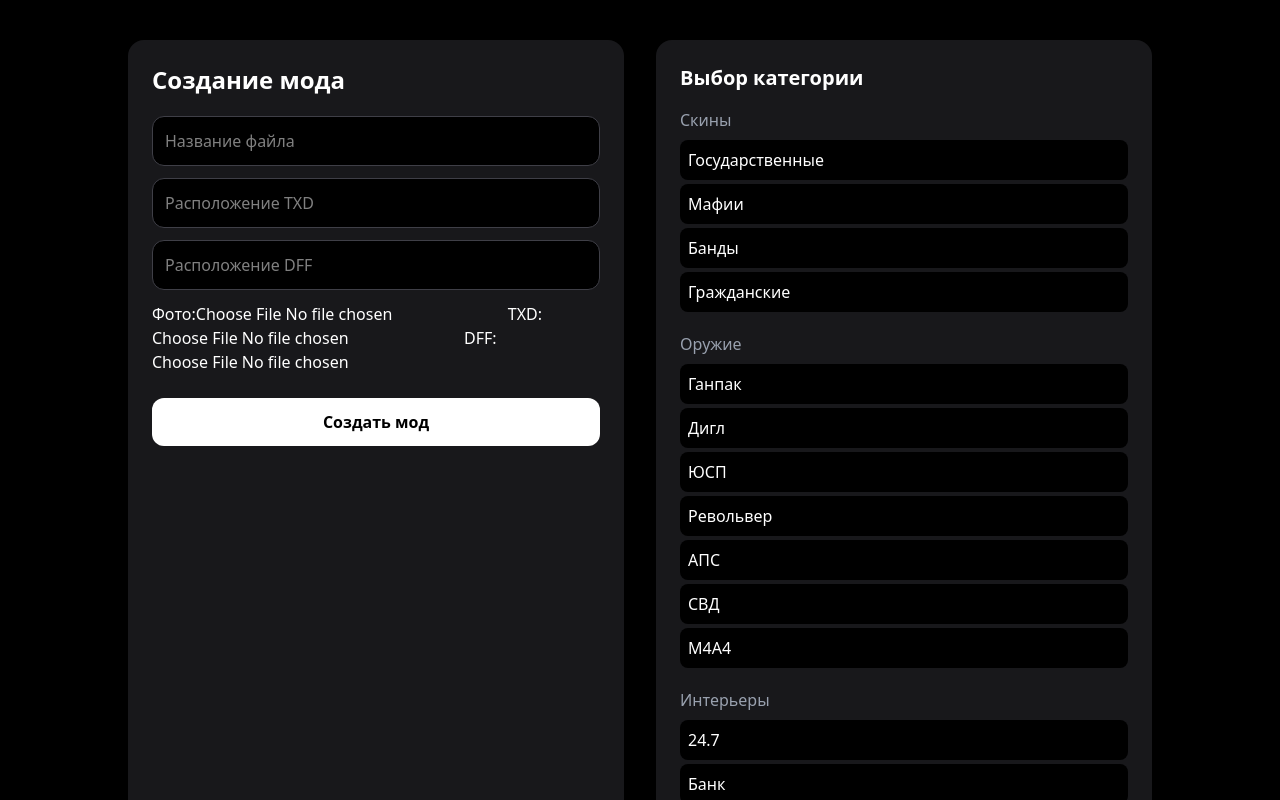
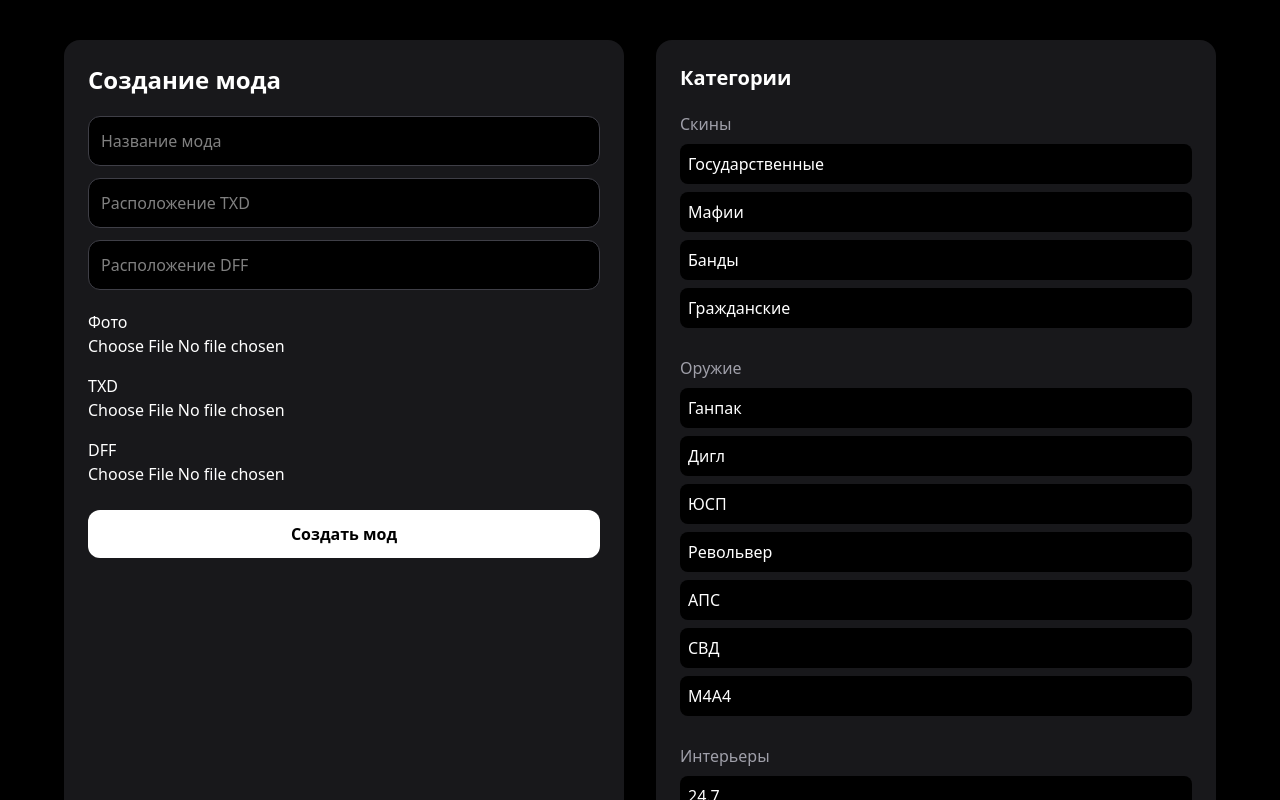
Before and after one commit to danilbelousov758-cloud/mazepov-store, a Next.js app: page /mods/create in a window 1280 px wide. Built offline with nearby package versions, Linux system fonts and the light colour scheme.

Commit message:
update mods page

```diff
--- a/app/mods/create/page.tsx
+++ b/app/mods/create/page.tsx
@@ -5,55 +5,51 @@ import { useRouter } from "next/navigation";
 
 
 type Category = {
-    name:string;
-    items:string[];
+    name: string;
+    items: string[];
 };
 
 
 
-export default function CreateModPage(){
+export default function CreateModPage() {
 
 
     const router = useRouter();
 
 
-    const [title,setTitle] =
+    const [title, setTitle] =
         useState("");
 
-    const [category,setCategory] =
+    const [category, setCategory] =
+        useState("");
+
+    const [txdPath, setTxdPath] =
+        useState("");
+
+    const [dffPath, setDffPath] =
         useState("");
 
 
-    const [txdPath,setTxdPath] =
-        useState("");
-
-    const [dffPath,setDffPath] =
-        useState("");
-
-
-
-    const [image,setImage] =
+    const [image, setImage] =
         useState<File | null>(null);
 
-    const [txd,setTxd] =
+    const [txd, setTxd] =
         useState<File | null>(null);
 
-    const [dff,setDff] =
+    const [dff, setDff] =
         useState<File | null>(null);
 
 
-
-    const [loading,setLoading] =
+    const [loading, setLoading] =
         useState(false);
 
 
 
-    const categories:Category[] = [
-
+    const categories: Category[] = [
 
         {
-            name:"Скины",
-            items:[
+            name: "Скины",
+            items: [
                 "Государственные",
                 "Мафии",
                 "Банды",
@@ -63,8 +59,8 @@ export default function CreateModPage(){
 
 
         {
-            name:"Оружие",
-            items:[
+            name: "Оружие",
+            items: [
                 "Ганпак",
                 "Дигл",
                 "ЮСП",
@@ -77,8 +73,8 @@ export default function CreateModPage(){
 
 
         {
-            name:"Интерьеры",
-            items:[
+            name: "Интерьеры",
+            items: [
                 "24.7",
                 "Банк",
                 "Особняк",
@@ -88,14 +84,13 @@ export default function CreateModPage(){
 
 
         {
-            name:"Карты",
-            items:[
+            name: "Карты",
+            items: [
                 "Города",
                 "Здания",
                 "Дороги"
             ]
         }
-
 
     ];
 
@@ -104,32 +99,34 @@ export default function CreateModPage(){
 
 
     async function uploadToB2(
-        file:File,
-        folder:string
-    ){
+        file: File,
+        folder: string
+    ) {
 
 
-        const res =
+        const response =
             await fetch(
                 "/api/mods/upload-url",
                 {
 
-                    method:"POST",
+                    method: "POST",
 
-                    headers:{
+                    headers: {
+
                         "Content-Type":
                             "application/json"
+
                     },
 
 
-                    body:
-                    JSON.stringify({
+                    body: JSON.stringify({
 
                         filename:
-                        `${folder}/${file.name}`,
+                            `${folder}/${Date.now()}-${file.name}`,
 
                         type:
-                        file.type
+                            file.type ||
+                            "application/octet-stream"
 
                     })
 
@@ -138,27 +135,51 @@ export default function CreateModPage(){
 
 
 
-        const data =
-            await res.json();
+        if (!response.ok) {
+
+            throw new Error(
+                "Ошибка получения ссылки B2"
+            );
+
+        }
 
 
 
+        const data =
+            await response.json();
+
+
+
+        const upload =
             await fetch(
                 data.url,
                 {
 
-                method:"PUT",
+                    method: "PUT",
 
-                headers:{
+                    headers: {
+
                         "Content-Type":
-                    file.type
+                            file.type ||
+                            "application/octet-stream"
+
                     },
 
 
-                body:file
+                    body: file
 
                 }
             );
+
+
+
+        if (!upload.ok) {
+
+            throw new Error(
+                "Ошибка загрузки файла B2"
+            );
+
+        }
 
 
 
@@ -170,16 +191,20 @@ export default function CreateModPage(){
 
 
 
-    async function createMod(){
 
 
-        if(
+    async function createMod() {
+
+
+        if (
+
             !title ||
             !category ||
             !image ||
             !txd ||
             !dff
-        ){
+
+        ) {
 
             alert(
                 "Заполните все поля"
@@ -195,7 +220,7 @@ export default function CreateModPage(){
 
 
 
-        try{
+        try {
 
 
             const imageKey =
@@ -205,11 +230,13 @@ export default function CreateModPage(){
                 );
 
 
+
             const txdKey =
                 await uploadToB2(
                     txd,
                     "txd"
                 );
+
 
 
             const dffKey =
@@ -227,29 +254,34 @@ export default function CreateModPage(){
                     "/api/mods/create",
                     {
 
-                        method:"POST",
+                        method: "POST",
 
-                        headers:{
+                        headers: {
+
                             "Content-Type":
                                 "application/json"
+
                         },
 
 
-                        body:
-                        JSON.stringify({
+                        body: JSON.stringify({
 
                             title,
 
                             category,
 
+
                             image:
                                 `${process.env.NEXT_PUBLIC_B2_URL}/${imageKey}`,
+
 
                             txd:
                                 `${process.env.NEXT_PUBLIC_B2_URL}/${txdKey}`,
 
+
                             dff:
                                 `${process.env.NEXT_PUBLIC_B2_URL}/${dffKey}`,
+
 
                             txdPath,
 
@@ -262,15 +294,19 @@ export default function CreateModPage(){
 
 
 
+
+
             const result =
                 await response.json();
 
 
 
-            if(result.success){
+
+            if (result.success) {
+
 
                 alert(
-                    "Мод создан"
+                    "Мод успешно создан"
                 );
 
 
@@ -278,18 +314,25 @@ export default function CreateModPage(){
                     "/mods"
                 );
 
+
             }
-            else{
+            else {
+
 
                 alert(
-                    result.error
+                    result.error ||
+                    "Ошибка создания"
                 );
+
 
             }
 
 
+
+
         }
-        catch(error){
+        catch(error) {
+
 
             console.error(
                 error
@@ -297,16 +340,19 @@ export default function CreateModPage(){
 
 
             alert(
-                "Ошибка загрузки"
+                "Ошибка загрузки мода"
             );
 
+
         }
+
 
 
         setLoading(false);
 
 
     }
+
 
 
 
@@ -327,10 +373,10 @@ export default function CreateModPage(){
 
             <div
                 className="
-            max-w-5xl
+                max-w-6xl
                 mx-auto
                 grid
-            grid-cols-2
+                md:grid-cols-2
                 gap-8
                 "
             >
@@ -340,8 +386,8 @@ export default function CreateModPage(){
                 <section
                     className="
                     bg-zinc-900
+                    rounded-2xl
                     p-6
-                rounded-2xl
                     "
                 >
 
@@ -367,17 +413,18 @@ export default function CreateModPage(){
                         bg-black
                         border
                         border-zinc-700
+                        rounded-xl
                         p-3
-                    rounded-xl
                         mb-3
                         "
 
-                    placeholder="Название файла"
+                        placeholder="Название мода"
 
                         value={title}
 
                         onChange={
-                        e=>setTitle(
+                            e =>
+                                setTitle(
                                     e.target.value
                                 )
                         }
@@ -394,8 +441,8 @@ export default function CreateModPage(){
                         bg-black
                         border
                         border-zinc-700
+                        rounded-xl
                         p-3
-                    rounded-xl
                         mb-3
                         "
 
@@ -404,7 +451,8 @@ export default function CreateModPage(){
                         value={txdPath}
 
                         onChange={
-                        e=>setTxdPath(
+                            e =>
+                                setTxdPath(
                                     e.target.value
                                 )
                         }
@@ -421,9 +469,9 @@ export default function CreateModPage(){
                         bg-black
                         border
                         border-zinc-700
+                        rounded-xl
                         p-3
-                    rounded-xl
-                    mb-3
+                        mb-5
                         "
 
                         placeholder="Расположение DFF"
@@ -431,7 +479,8 @@ export default function CreateModPage(){
                         value={dffPath}
 
                         onChange={
-                        e=>setDffPath(
+                            e =>
+                                setDffPath(
                                     e.target.value
                                 )
                         }
@@ -442,57 +491,51 @@ export default function CreateModPage(){
 
 
 
-                    <label>
-                    Фото:
+                    <p>Фото</p>
 
                     <input
                         type="file"
                         onChange={
-                        e=>
+                            e =>
                                 setImage(
                                     e.target.files?.[0] || null
                                 )
                         }
                     />
 
-                    </label>
 
 
-
-
-                    <label>
-                    TXD:
+                    <p className="mt-4">
+                        TXD
+                    </p>
 
                     <input
                         type="file"
                         onChange={
-                        e=>
+                            e =>
                                 setTxd(
                                     e.target.files?.[0] || null
                                 )
                         }
                     />
 
-                    </label>
 
 
 
+                    <p className="mt-4">
+                        DFF
+                    </p>
 
-
-                    <label>
-                    DFF:
 
                     <input
                         type="file"
                         onChange={
-                        e=>
+                            e =>
                                 setDff(
                                     e.target.files?.[0] || null
                                 )
                         }
                     />
-
-                    </label>
 
 
 
@@ -509,8 +552,8 @@ export default function CreateModPage(){
                         w-full
                         bg-white
                         text-black
+                        rounded-xl
                         p-3
-                    rounded-xl
                         font-bold
                         "
 
@@ -519,10 +562,11 @@ export default function CreateModPage(){
                         {
                             loading
                                 ?
-                    "Загрузка..."
+                                "Загрузка файлов..."
                                 :
                                 "Создать мод"
                         }
+
 
                     </button>
 
@@ -539,8 +583,8 @@ export default function CreateModPage(){
                 <section
                     className="
                     bg-zinc-900
+                    rounded-2xl
                     p-6
-                rounded-2xl
                     "
                 >
 
@@ -549,79 +593,96 @@ export default function CreateModPage(){
                         className="
                         text-xl
                         font-bold
-                    mb-4
+                        mb-5
                         "
                     >
 
-                    Выбор категории
+                        Категории
 
                     </h2>
 
 
 
+
                     {
-                    categories.map(cat=>(
+                        categories.map(cat => (
 
                             <div
                                 key={cat.name}
                                 className="mb-5"
                             >
 
+
                                 <h3
                                     className="
-                            text-gray-400
+                                    text-zinc-400
                                     mb-2
                                     "
                                 >
+
                                     {cat.name}
+
                                 </h3>
 
 
 
+
                                 {
-                            cat.items.map(item=>(
+                                    cat.items.map(item => (
 
                                         <button
 
                                             key={item}
 
                                             onClick={
-                                    ()=>setCategory(item)
+                                                () =>
+                                                    setCategory(
+                                                        item
+                                                    )
                                             }
 
+
                                             className={`
-                                block
                                             w-full
                                             text-left
                                             p-2
                                             rounded-lg
-                                mb-1
+                                            mb-2
+
                                             ${
-                                category===item
+                                                category === item
                                                     ?
                                                     "bg-white text-black"
                                                     :
                                                     "bg-black"
                                             }
+
                                             `}
 
                                         >
 
                                             {item}
 
+
                                         </button>
+
 
                                     ))
                                 }
 
 
+
                             </div>
+
 
                         ))
                     }
 
 
+
                 </section>
+
+
 
 
             </div>
@@ -631,4 +692,5 @@ export default function CreateModPage(){
 
     );
 
+
 }
```
Lines whose indentation alone changed are shown as unchanged.
